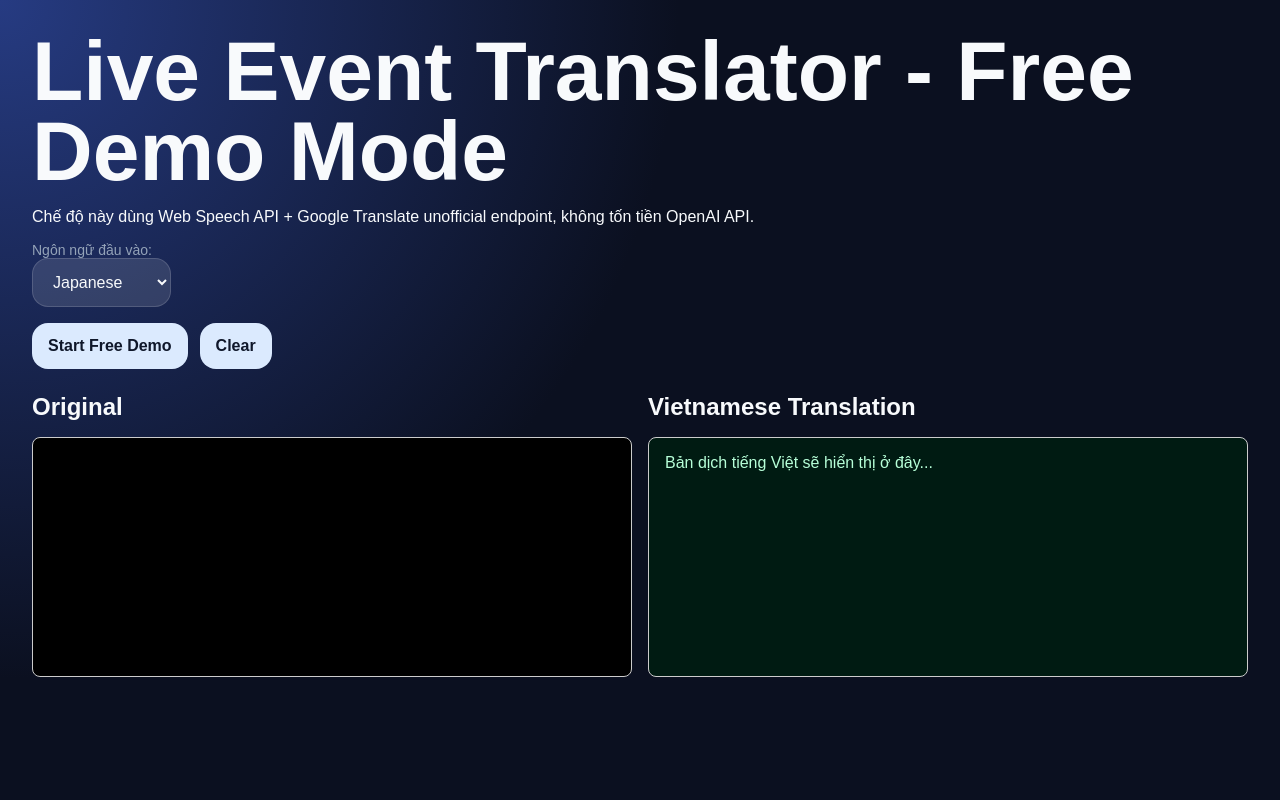
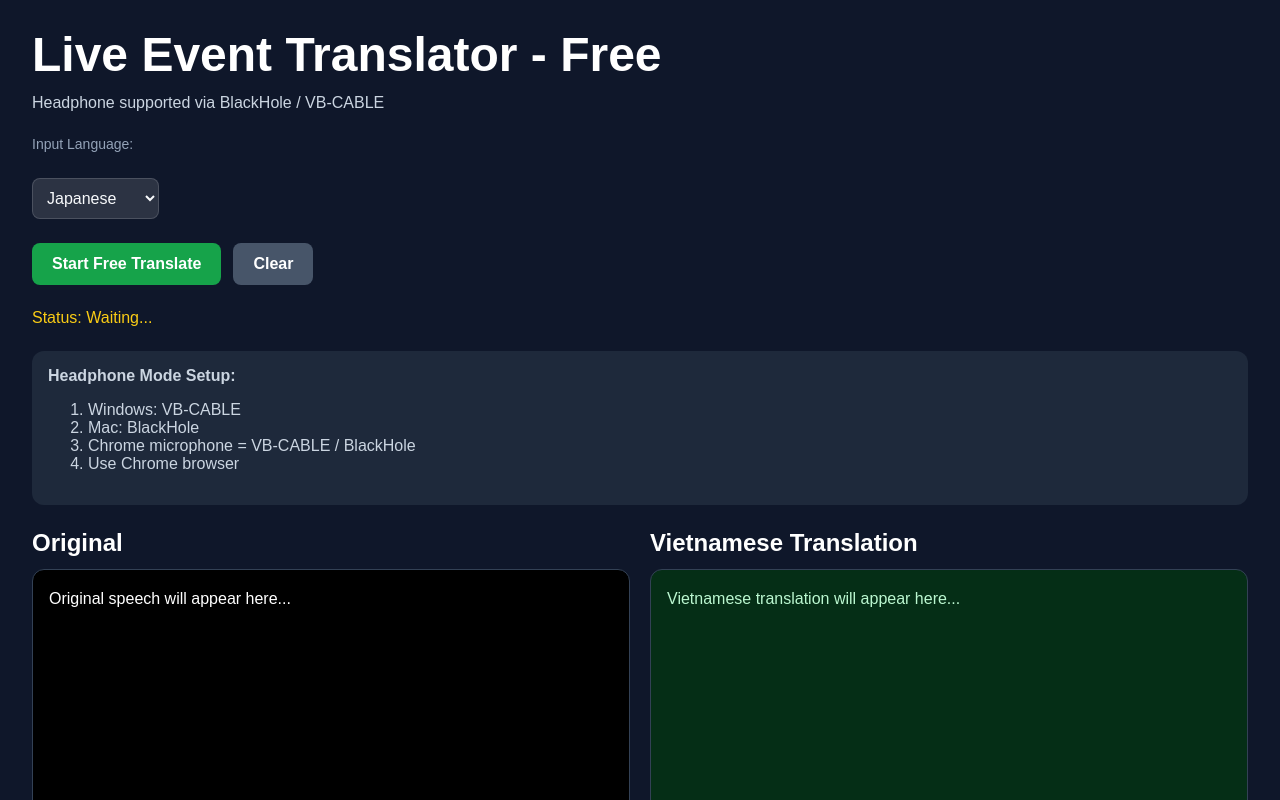
Before and after one commit to minhchanh95/live-translator, a Next.js app: page / in a window 1280 px wide. Shown: the top 800 px of the page. Built offline with nearby package versions, Linux system fonts and the light colour scheme.

Commit message:
update code

```diff
--- a/app/page.tsx
+++ b/app/page.tsx
@@ -1,111 +1,173 @@
 "use client";
 
 import { useRef, useState } from "react";
+
+const sourceLanguages = [
+  { code: "ja-JP", translateCode: "ja", label: "Japanese" },
+  { code: "en-US", translateCode: "en", label: "English" },
+  { code: "ko-KR", translateCode: "ko", label: "Korean" },
+  { code: "zh-CN", translateCode: "zh-CN", label: "Chinese" },
+  { code: "vi-VN", translateCode: "vi", label: "Vietnamese" },
+];
 
 export default function Home() {
   const recognitionRef = useRef<any>(null);
 
   const [listening, setListening] = useState(false);
-  const [sourceLang, setSourceLang] = useState("ja-JP");
 
-  const [finalTranscript, setFinalTranscript] = useState("");
-  const [interimTranscript, setInterimTranscript] = useState("");
+  const [sourceLang, setSourceLang] =
+    useState("ja-JP");
 
-  const [vietnameseText, setVietnameseText] = useState("");
-  const [interimVietnameseText, setInterimVietnameseText] = useState("");
+  const [finalTranscript, setFinalTranscript] =
+    useState("");
 
-  const [translating, setTranslating] = useState(false);
+  const [interimTranscript, setInterimTranscript] =
+    useState("");
 
-  const getSourceLangCode = () => {
-    if (sourceLang === "ja-JP") return "ja";
-    if (sourceLang === "en-US") return "en";
-    if (sourceLang === "ko-KR") return "ko";
-    if (sourceLang === "zh-CN") return "zh-CN";
-    if (sourceLang === "vi-VN") return "vi";
+  const [vietnameseText, setVietnameseText] =
+    useState("");
 
-    return "auto";
+  const [
+    interimVietnameseText,
+    setInterimVietnameseText,
+  ] = useState("");
+
+  const [status, setStatus] =
+    useState("Waiting...");
+
+  const [translating, setTranslating] =
+    useState(false);
+
+  const getSourceTranslateCode = () => {
+    return (
+      sourceLanguages.find(
+        (l) => l.code === sourceLang
+      )?.translateCode || "auto"
+    );
   };
 
-  const translateToVietnamese = async (text: string) => {
+  // ============================================
+  // TRANSLATE
+  // ============================================
+  const translateText = async (
+    text: string,
+    interim = false
+  ) => {
     if (!text.trim()) return;
 
     try {
-      setTranslating(true);
+      if (!interim) setTranslating(true);
 
-      const sl = getSourceLangCode();
+      const sl = getSourceTranslateCode();
 
       const url =
-        "https://translate.googleapis.com/translate_a/single?client=gtx" +
+        "https://translate.googleapis.com/translate_a/single" +
+        `?client=gtx` +
         `&sl=${encodeURIComponent(sl)}` +
         `&tl=vi` +
         `&dt=t` +
         `&q=${encodeURIComponent(text)}`;
 
       const res = await fetch(url);
-      const data = await res.json();
+
+      // ============================================
+      // FIX HTML RESPONSE
+      // ============================================
+      const rawText = await res.text();
+
+      console.log(
+        "Google raw response:",
+        rawText
+      );
+
+      // Google trả HTML thay vì JSON
+      if (rawText.startsWith("<")) {
+        console.warn(
+          "Google returned HTML instead of JSON"
+        );
+
+        return;
+      }
+
+      const data = JSON.parse(rawText);
 
       const translated = data[0]
         .map((item: any) => item[0])
         .join("");
 
-      setVietnameseText((prev) => prev + translated + " ");
+      if (interim) {
+        setInterimVietnameseText(translated);
+      } else {
+        setVietnameseText(
+          (prev) => prev + translated + " "
+        );
+      }
     } catch (error) {
-      console.error("Translate error:", error);
-
-      setVietnameseText((prev) => prev + "\n[Dịch lỗi]\n");
+      console.warn("Translate warning:", error);
     } finally {
-      setTranslating(false);
+      if (!interim) setTranslating(false);
     }
   };
 
-  const translateInterimToVietnamese = async (text: string) => {
-    if (!text.trim()) return;
-
-    try {
-      const sl = getSourceLangCode();
-
-      const url =
-        "https://translate.googleapis.com/translate_a/single?client=gtx" +
-        `&sl=${encodeURIComponent(sl)}` +
-        `&tl=vi` +
-        `&dt=t` +
-        `&q=${encodeURIComponent(text)}`;
-
-      const res = await fetch(url);
-      const data = await res.json();
-
-      const translated = data[0]
-        .map((item: any) => item[0])
-        .join("");
-
-      setInterimVietnameseText(translated);
-    } catch (error) {
-      console.error("Interim translate error:", error);
-    }
-  };
-
-  const startFreeDemo = () => {
+  // ============================================
+  // START TRANSLATE
+  // ============================================
+  const startTranslate = () => {
     const SpeechRecognition =
       (window as any).SpeechRecognition ||
       (window as any).webkitSpeechRecognition;
 
     if (!SpeechRecognition) {
-      alert("Browser không hỗ trợ Web Speech API. Hãy dùng Google Chrome.");
+      alert(
+        "Browser không hỗ trợ Web Speech API.\nHãy dùng Google Chrome."
+      );
+
       return;
     }
 
-    const recognition = new SpeechRecognition();
+    const recognition =
+      new SpeechRecognition();
 
     recognition.lang = sourceLang;
+
     recognition.continuous = true;
+
     recognition.interimResults = true;
 
-    recognition.onresult = async (event: any) => {
+    recognition.maxAlternatives = 1;
+
+    // ============================================
+    // START
+    // ============================================
+    recognition.onstart = () => {
+      console.log(
+        "Speech recognition started"
+      );
+
+      setListening(true);
+
+      setStatus(
+        "Listening... (BlackHole/VB-CABLE mode)"
+      );
+    };
+
+    // ============================================
+    // RESULT
+    // ============================================
+    recognition.onresult = async (
+      event: any
+    ) => {
       let interim = "";
+
       let finalText = "";
 
-      for (let i = event.resultIndex; i < event.results.length; i++) {
-        const text = event.results[i][0].transcript;
+      for (
+        let i = event.resultIndex;
+        i < event.results.length;
+        i++
+      ) {
+        const text =
+          event.results[i][0].transcript;
 
         if (event.results[i].isFinal) {
           finalText += text + " ";
@@ -114,140 +176,402 @@ export default function Home() {
         }
       }
 
-      if (finalText) {
-        setFinalTranscript((prev) => prev + finalText);
+      // FINAL
+      if (finalText.trim()) {
+        setFinalTranscript(
+          (prev) => prev + finalText
+        );
 
-        await translateToVietnamese(finalText);
+        await translateText(finalText, false);
 
         setInterimVietnameseText("");
       }
 
+      // INTERIM
       setInterimTranscript(interim);
 
       if (interim.trim()) {
-        translateInterimToVietnamese(interim);
+        translateText(interim, true);
       }
     };
 
+    // ============================================
+    // ERROR
+    // ============================================
     recognition.onerror = (event: any) => {
-      console.error("Speech recognition error:", event);
+      const error =
+        event.error || "unknown";
 
-      alert("Speech recognition error: " + event.error);
+      console.warn(
+        "Speech recognition warning:",
+        error
+      );
+
+      // no speech
+      if (error === "no-speech") {
+        setStatus(
+          "Không nghe thấy âm thanh.\nHãy kiểm tra VB-CABLE / BlackHole."
+        );
+
+        return;
+      }
+
+      // no mic
+      if (error === "audio-capture") {
+        setStatus(
+          "Không capture được microphone.\nHãy chọn VB-CABLE / BlackHole."
+        );
+
+        return;
+      }
+
+      // blocked mic
+      if (error === "not-allowed") {
+        setStatus(
+          "Chrome chưa được cấp quyền microphone."
+        );
+
+        alert(
+          "Hãy Allow microphone cho localhost."
+        );
+
+        return;
+      }
+
+      // aborted
+      if (error === "aborted") {
+        setStatus(
+          "Speech recognition restarting..."
+        );
+
+        setTimeout(() => {
+          try {
+            recognition.start();
+          } catch {}
+        }, 1000);
+
+        return;
+      }
+
+      setStatus(
+        "Speech recognition warning: " +
+          error
+      );
     };
 
+    // ============================================
+    // END
+    // ============================================
     recognition.onend = () => {
-      setListening(false);
+      console.log(
+        "Speech recognition ended"
+      );
+
+      // auto reconnect
+      if (
+        recognitionRef.current &&
+        listening
+      ) {
+        setStatus(
+          "Reconnecting speech recognition..."
+        );
+
+        setTimeout(() => {
+          try {
+            recognition.start();
+
+            setStatus("Listening...");
+          } catch (err) {
+            console.warn(
+              "Restart speech recognition failed"
+            );
+
+            setStatus("Restart failed");
+          }
+        }, 1000);
+      } else {
+        setStatus("Stopped");
+      }
     };
 
     recognitionRef.current = recognition;
 
-    recognition.start();
-
-    setListening(true);
+    // ============================================
+    // START SAFE
+    // ============================================
+    try {
+      recognition.start();
+    } catch (err) {
+      console.warn(
+        "Recognition already started"
+      );
+    }
   };
 
-  const stopFreeDemo = () => {
+  // ============================================
+  // STOP
+  // ============================================
+  const stopTranslate = () => {
+    setListening(false);
+
     recognitionRef.current?.stop();
 
-    setListening(false);
+    recognitionRef.current = null;
+
+    setStatus("Stopped");
   };
 
+  // ============================================
+  // CLEAR
+  // ============================================
   const clearText = () => {
     setFinalTranscript("");
+
     setInterimTranscript("");
 
     setVietnameseText("");
+
     setInterimVietnameseText("");
   };
 
   return (
-    <main style={{ padding: 32, fontFamily: "Arial, sans-serif" }}>
-      <h1>Live Event Translator - Free Demo Mode</h1>
+    <main
+      style={{
+        padding: 32,
+        fontFamily: "Arial, sans-serif",
+        background: "#0f172a",
+        minHeight: "100vh",
+        color: "white",
+      }}
+    >
+      <h1
+        style={{
+          fontSize: 48,
+          fontWeight: "bold",
+          marginBottom: 16,
+        }}
+      >
+        Live Event Translator - Free
+      </h1>
 
-      <p>
-        Chế độ này dùng Web Speech API + Google Translate unofficial endpoint,
-        không tốn tiền OpenAI API.
+      <p
+        style={{
+          marginBottom: 24,
+          color: "#cbd5e1",
+        }}
+      >
+        Headphone supported via
+        BlackHole / VB-CABLE
       </p>
 
-      <div style={{ marginBottom: 16 }}>
-        <label>Ngôn ngữ đầu vào: </label>
+      {/* ============================================ */}
+      {/* CONTROL */}
+      {/* ============================================ */}
+      <div
+        style={{
+          marginBottom: 24,
+        }}
+      >
+        <label>
+          Input Language:
+        </label>
+
+        <br />
 
         <select
           value={sourceLang}
-          onChange={(e) => setSourceLang(e.target.value)}
           disabled={listening}
+          onChange={(e) =>
+            setSourceLang(e.target.value)
+          }
+          style={{
+            padding: 10,
+            marginTop: 8,
+            borderRadius: 8,
+          }}
         >
-          <option value="ja-JP">Japanese</option>
-          <option value="en-US">English</option>
-          <option value="vi-VN">Vietnamese</option>
-          <option value="ko-KR">Korean</option>
-          <option value="zh-CN">Chinese</option>
+          {sourceLanguages.map((lang) => (
+            <option
+              key={lang.code}
+              value={lang.code}
+            >
+              {lang.label}
+            </option>
+          ))}
         </select>
       </div>
 
-      <div style={{ display: "flex", gap: 12, marginBottom: 24 }}>
+      {/* ============================================ */}
+      {/* BUTTONS */}
+      {/* ============================================ */}
+      <div
+        style={{
+          display: "flex",
+          gap: 12,
+          marginBottom: 24,
+        }}
+      >
         {!listening ? (
-          <button onClick={startFreeDemo}>Start Free Demo</button>
+          <button
+            onClick={startTranslate}
+            style={buttonStyle(
+              "#16a34a"
+            )}
+          >
+            Start Free Translate
+          </button>
         ) : (
-          <button onClick={stopFreeDemo}>Stop</button>
+          <button
+            onClick={stopTranslate}
+            style={buttonStyle(
+              "#dc2626"
+            )}
+          >
+            Stop
+          </button>
         )}
 
-        <button onClick={clearText}>Clear</button>
+        <button
+          onClick={clearText}
+          style={buttonStyle("#475569")}
+        >
+          Clear
+        </button>
       </div>
 
+      {/* ============================================ */}
+      {/* STATUS */}
+      {/* ============================================ */}
+      <p
+        style={{
+          marginBottom: 24,
+          color: "#facc15",
+          whiteSpace: "pre-wrap",
+        }}
+      >
+        Status: {status}
+      </p>
+
+      {/* ============================================ */}
+      {/* GUIDE */}
+      {/* ============================================ */}
+      <div
+        style={{
+          background: "#1e293b",
+          padding: 16,
+          borderRadius: 12,
+          marginBottom: 24,
+          color: "#cbd5e1",
+        }}
+      >
+        <b>
+          Headphone Mode Setup:
+        </b>
+
+        <ol>
+          <li>
+            Windows:
+            VB-CABLE
+          </li>
+
+          <li>
+            Mac:
+            BlackHole
+          </li>
+
+          <li>
+            Chrome microphone =
+            VB-CABLE / BlackHole
+          </li>
+
+          <li>
+            Use Chrome browser
+          </li>
+        </ol>
+      </div>
+
+      {/* ============================================ */}
+      {/* RESULT */}
+      {/* ============================================ */}
       <div
         style={{
           display: "grid",
-          gridTemplateColumns: "1fr 1fr",
-          gap: 16,
+          gridTemplateColumns:
+            "1fr 1fr",
+          gap: 20,
         }}
       >
+        {/* ORIGINAL */}
         <div>
-          <h2>Original</h2>
+          <h2
+            style={{
+              marginBottom: 12,
+            }}
+          >
+            Original
+          </h2>
 
           <div
-            style={{
-              border: "1px solid #ccc",
-              borderRadius: 8,
-              padding: 16,
-              minHeight: 240,
-              whiteSpace: "pre-wrap",
-              background: "#000",
-              color: "#fff",
-            }}
+            style={boxStyle(
+              "#000000",
+              "#ffffff"
+            )}
           >
-            <span>{finalTranscript}</span>
+            <span>
+              {finalTranscript}
+            </span>
 
-            <span style={{ color: "#888" }}>
+            <span
+              style={{
+                color: "#999",
+              }}
+            >
               {interimTranscript}
             </span>
+
+            {!finalTranscript &&
+            !interimTranscript
+              ? "Original speech will appear here..."
+              : ""}
           </div>
         </div>
 
+        {/* VIETNAMESE */}
         <div>
-          <h2>
-            Vietnamese Translation {translating ? "..." : ""}
+          <h2
+            style={{
+              marginBottom: 12,
+            }}
+          >
+            Vietnamese Translation{" "}
+            {translating
+              ? "..."
+              : ""}
           </h2>
 
           <div
-            style={{
-              border: "1px solid #ccc",
-              borderRadius: 8,
-              padding: 16,
-              minHeight: 240,
-              whiteSpace: "pre-wrap",
-              background: "#001b12",
-              color: "#b6ffd8",
-            }}
+            style={boxStyle(
+              "#052e16",
+              "#bbf7d0"
+            )}
           >
-            <span>{vietnameseText}</span>
-
-            <span style={{ color: "#7ddfa8" }}>
-              {interimVietnameseText}
+            <span>
+              {vietnameseText}
             </span>
 
-            {!vietnameseText && !interimVietnameseText
-              ? "Bản dịch tiếng Việt sẽ hiển thị ở đây..."
+            <span
+              style={{
+                color: "#7ddfa8",
+              }}
+            >
+              {
+                interimVietnameseText
+              }
+            </span>
+
+            {!vietnameseText &&
+            !interimVietnameseText
+              ? "Vietnamese translation will appear here..."
               : ""}
           </div>
         </div>
@@ -255,3 +579,40 @@ export default function Home() {
     </main>
   );
 }
+
+// ============================================
+// BUTTON STYLE
+// ============================================
+function buttonStyle(
+  background: string
+): React.CSSProperties {
+  return {
+    padding: "12px 20px",
+    background,
+    color: "white",
+    border: "none",
+    borderRadius: 8,
+    cursor: "pointer",
+    fontSize: 16,
+  };
+}
+
+// ============================================
+// BOX STYLE
+// ============================================
+function boxStyle(
+  background: string,
+  color: string
+): React.CSSProperties {
+  return {
+    border: "1px solid #334155",
+    borderRadius: 12,
+    padding: 16,
+    minHeight: 400,
+    background,
+    color,
+    whiteSpace: "pre-wrap",
+    overflowWrap: "break-word",
+    lineHeight: 1.6,
+  };
+}
```
Also changed, not shown: 1 other file (tests, documents, lock files or other folders).
